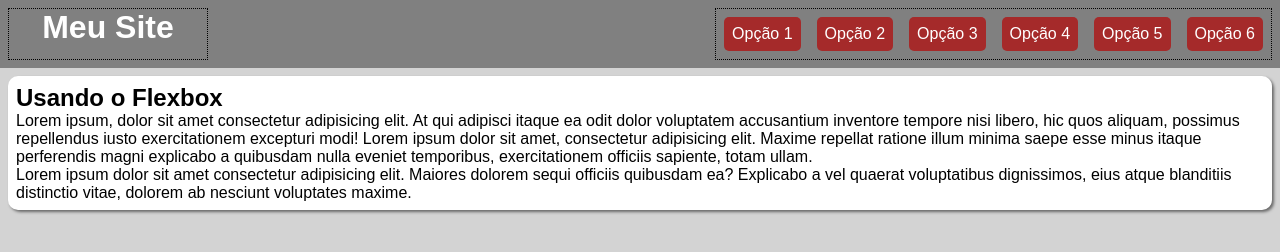
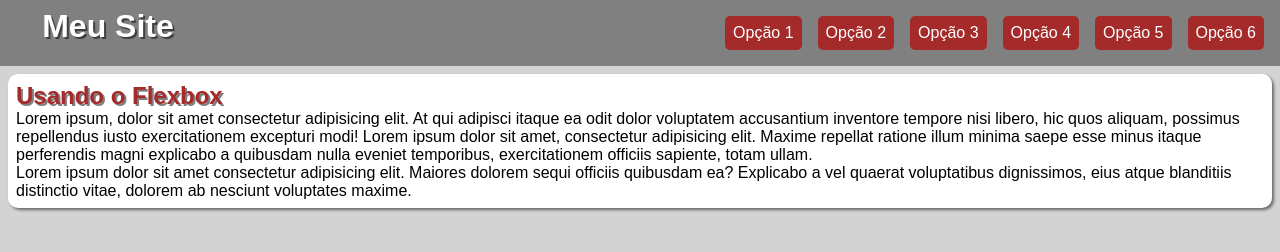
Before and after one commit to PierreCarneiro/MenuFlexBox, a plain HTML site: page index.html in a window 1280 px wide. Drawn offline with Linux system fonts and the light colour scheme.

Commit message:
Add novos ajustes no site
Flexbox concluído e funcional.

```diff
--- /dev/null
+++ b/estilo/mobile.css
@@ -0,0 +1,14 @@
+@charset "UTF-8";
+
+header, header nav {
+  flex-flow: column nowrap;
+  align-items: center;
+}
+
+header h1 {
+  flex-basis: 50px;
+}
+
+header nav a {
+  width: 50vw;
+}
--- a/estilo/style.css
+++ b/estilo/style.css
@@ -27,13 +27,14 @@ header {
 }
 
 header h1 {
-  border: 1px dotted black;
+  /* border: 1px dotted black; */
   flex: 0 0 200px;
+  text-shadow: 2px 2px 0px hsla(0, 0%, 0%, 0.500);
 
 }
 
 header nav {
-  border: 1px dotted black;
+/*  border: 1px dotted black; */
 
   display: flex;
   flex-flow: row wrap;
@@ -63,3 +64,8 @@ main {
   border-radius: 10px;
   box-shadow: 2px 2px 3px rgba(0, 0, 0, 0.501);
 }
+
+main h2 {
+  color: brown;
+  text-shadow: 2px 2px 0px hsla(0, 0%, 0%, 0.500);
+}
--- a/index.html
+++ b/index.html
@@ -5,6 +5,7 @@
   <meta name="viewport" content="width=device-width, initial-scale=1.0">
   <title>Flexbox</title>
   <link rel="stylesheet" href="estilo/style.css">
+  <link rel="stylesheet" href="estilo/mobile.css" media="screen and (max-width:600px)" />
 </head>
 <body>
   <header>
```
